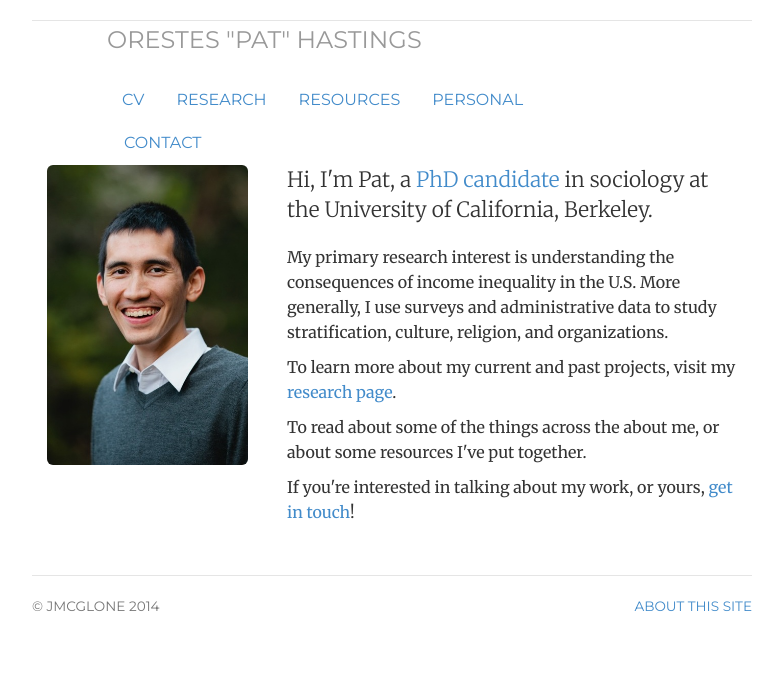
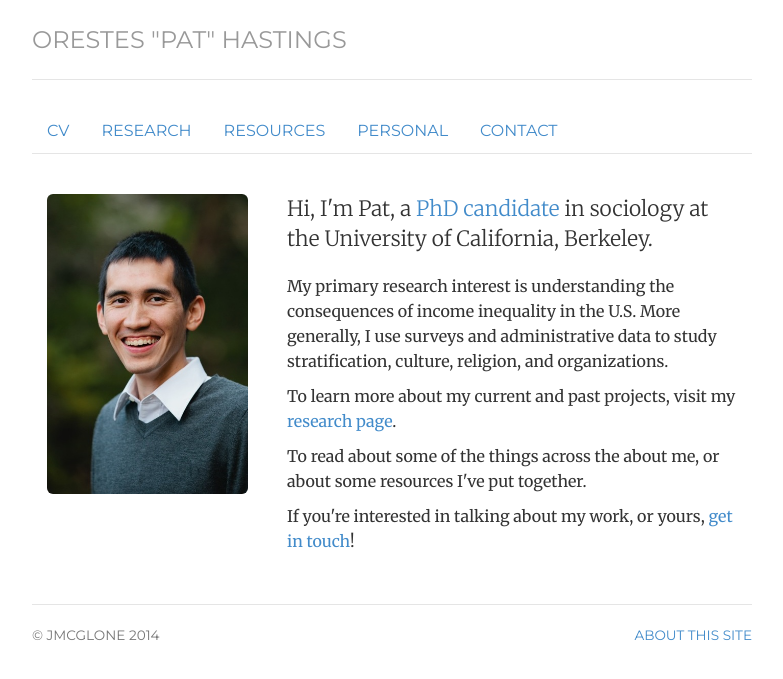
Before and after one commit to ophastings/ophastings.github.io, a Jekyll site: the page built from index.html, in a window 1280 px wide. Shown: the top 679 px of the page, without its empty margins (248-1031 px from the left). Built offline with Jekyll 4.4.1, drawn with Linux system fonts in a browser that asks for light colours.

Commit message:
Update header.html

```diff
--- a/_includes/header.html
+++ b/_includes/header.html
@@ -1,9 +1,7 @@
 <div class="header">
-<div class="col-sm-1"></div>
-<div class="col-sm-9">
 <h3 class="text-muted"><a href="/">Orestes "Pat" Hastings</a></h3>
-
-
+</div>
+<div class="header">
 	<ul class="nav nav-pills">
 		<li class="{{ page.cv }}"><a href="/HastingsCV.pdf" title="CV">CV</a></li>
 		<li class="{{ page.research }}"><a href="/research" title="Research2">Research</a></li>
@@ -11,6 +9,4 @@
 		<li class="{{ page.personal }}"><a href="/personal" title="Personal">Personal</a></li>
 		<li class="{{ page.contact }}"><a href="/contact" title="Contact">Contact</a></li>
 	</ul>
-</div>
-<div class="col-sm-1"></div>
 </div> <!-- /header -->
```
